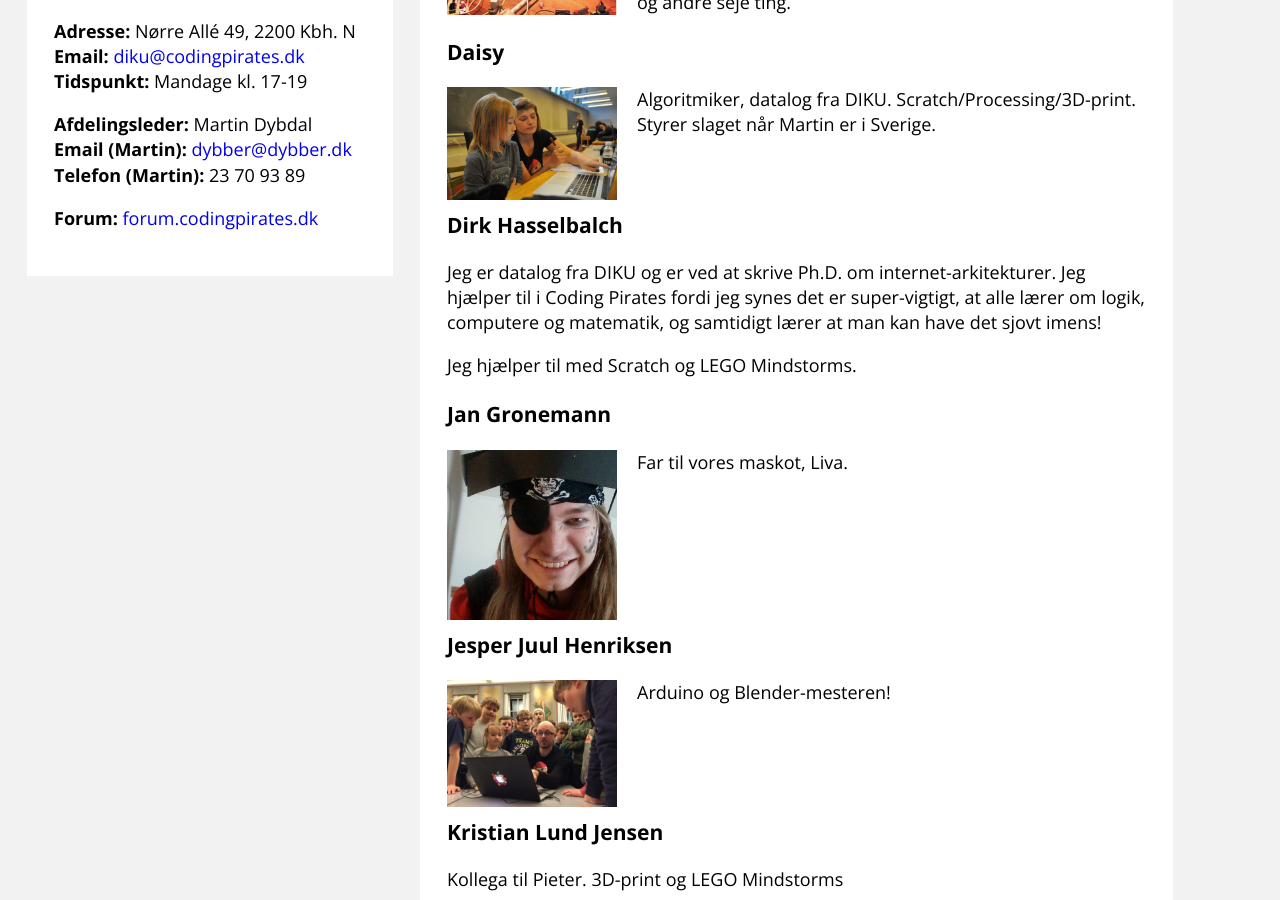
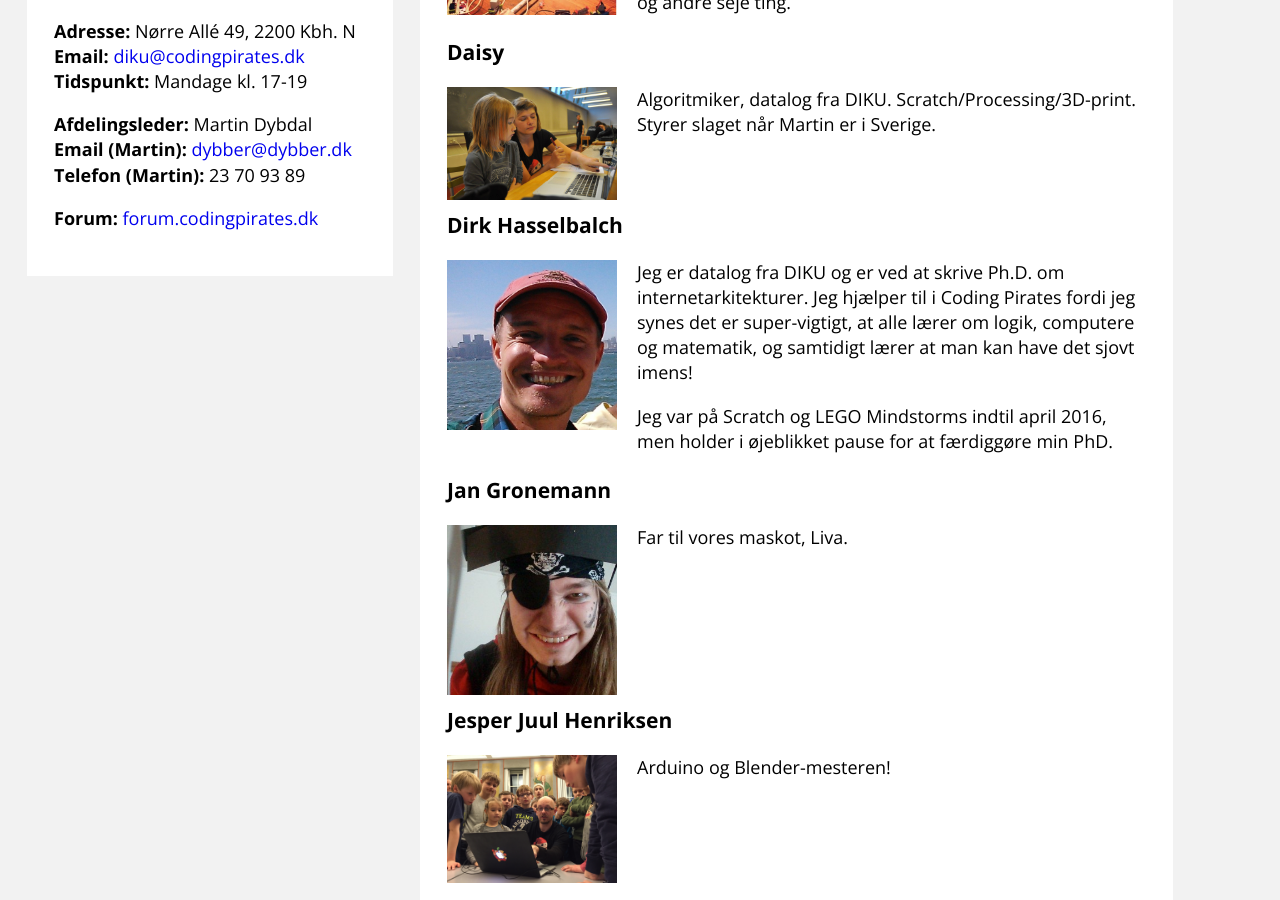
Before and after one commit to dybber/diku.codingpirates.dk, a Jekyll site: the page built from src/frivillige.md, in a window 1280 px wide and 900 px high, scrolled down 907 px. Built offline with Jekyll 4.4.1, drawn with Linux system fonts in a browser that asks for light colours; Markdown is read by kramdown in place of the engine named in the settings.

Commit message:
Opdateret frivillige (Dirk)

```diff
--- a/src/frivillige.md
+++ b/src/frivillige.md
@@ -44,12 +44,13 @@ Algoritmiker, datalog fra DIKU. Scratch/Processing/3D-print. Styrer
 slaget når Martin er i Sverige.
 
 ### Dirk Hasselbalch
-Jeg er datalog fra DIKU og er ved at skrive Ph.D. om internet-arkitekturer.
+<a href="/images/frivillige/dirk.jpg"><img src="/images/frivillige/dirk.jpg" class="frivillig" /></a>
+Jeg er datalog fra DIKU og er ved at skrive Ph.D. om internetarkitekturer.
 Jeg hjælper til i Coding Pirates fordi jeg synes det er super-vigtigt, at
 alle lærer om logik, computere og matematik, og samtidigt lærer at man kan
 have det sjovt imens!
 
-Jeg hjælper til med Scratch og LEGO Mindstorms.
+Jeg var på Scratch og LEGO Mindstorms indtil april 2016, men holder i øjeblikket pause for at færdiggøre min PhD.
 
 ### Jan Gronemann
 <a href="/images/frivillige/jan.jpg"><img src="/images/frivillige/jan.jpg" class="frivillig" /></a>
```
Also changed, not shown: src/images/frivillige/dirk.jpg (added).
